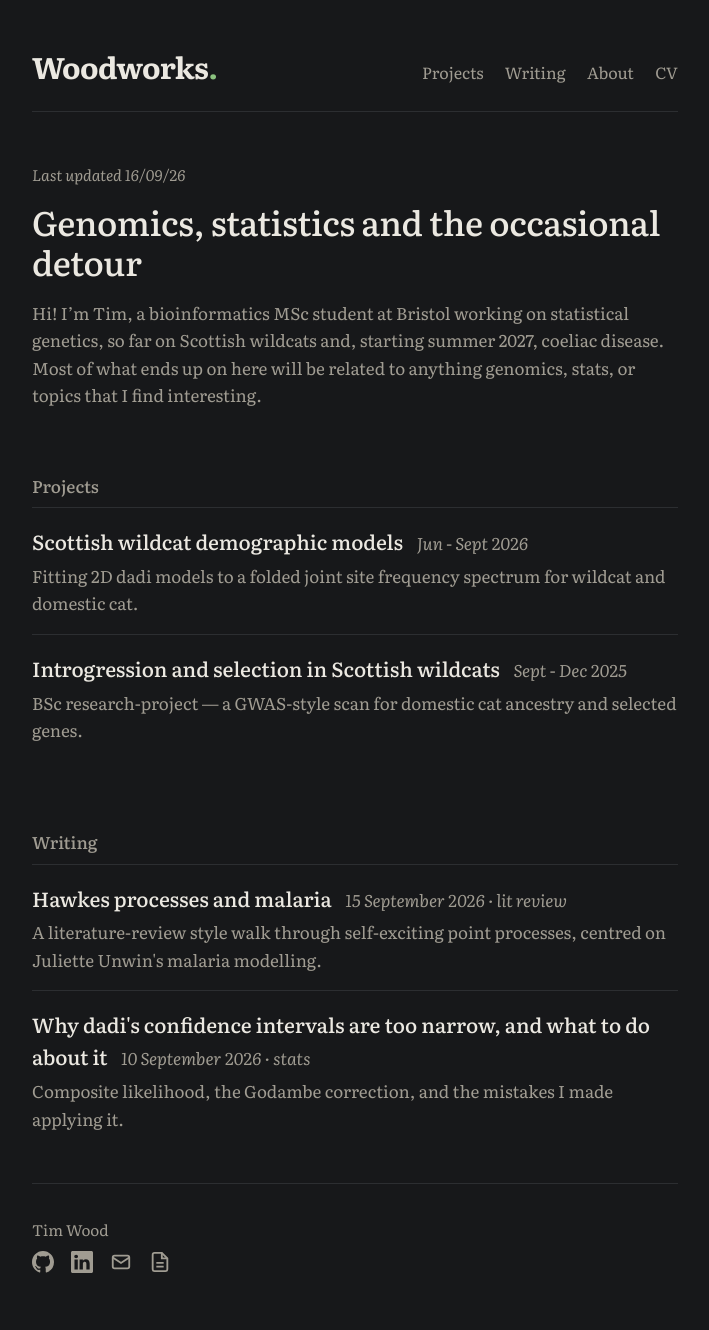
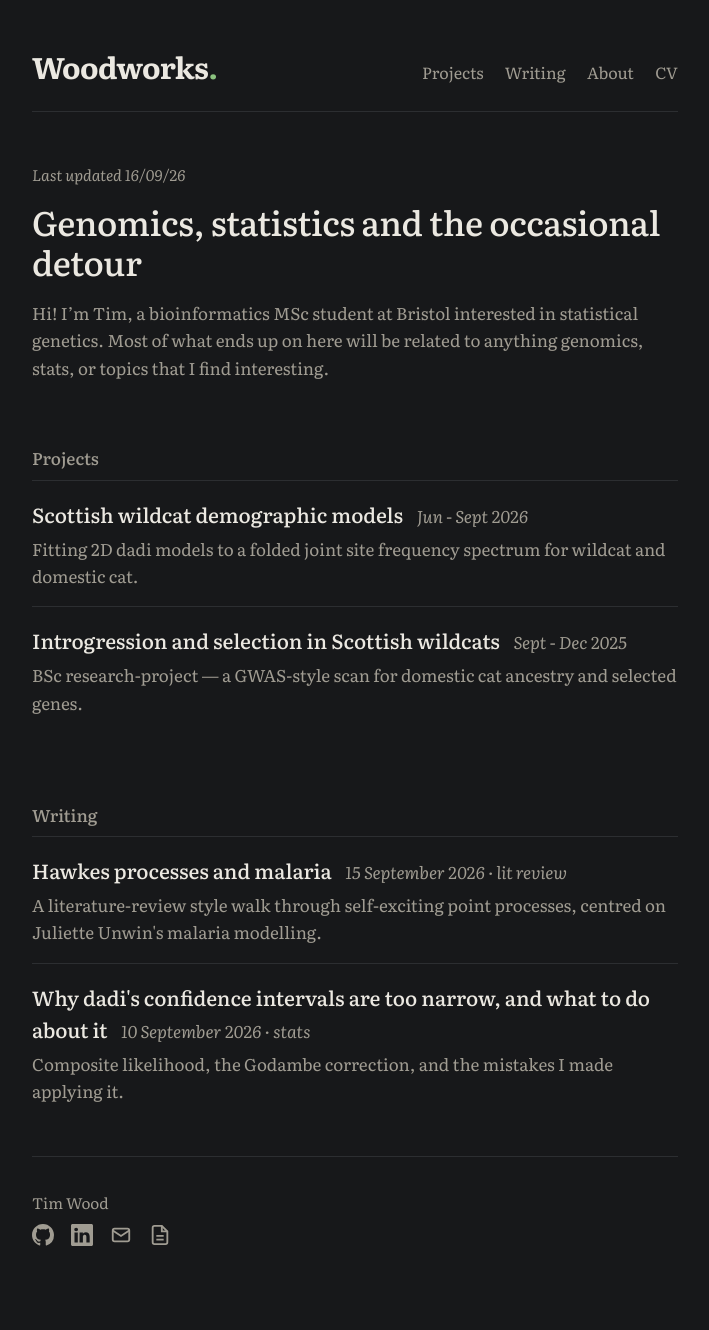
Before and after one commit to timj-wood/timj-wood.github.io, a Jekyll site: the page built from index.md, in a window 1280 px wide. Shown: the whole page, without its empty margins (285-994 px from the left). Built offline with Jekyll 4.4.1, drawn with Linux system fonts in a browser that asks for light colours; after the commit the page ends 1303 px from its top, so only the background shows below that.

Commit message:
Update introduction in index.md
Removed specific projects from introduction for brevity.

```diff
--- a/index.md
+++ b/index.md
@@ -2,4 +2,4 @@
 layout: home
 title: Home
 ---
-Hi! I'm Tim, a bioinformatics MSc student at Bristol working on statistical genetics, so far on Scottish wildcats and, starting summer 2027, coeliac disease. Most of what ends up on here will be related to anything genomics, stats, or topics that I find interesting.
+Hi! I'm Tim, a bioinformatics MSc student at Bristol interested in statistical genetics. Most of what ends up on here will be related to anything genomics, stats, or topics that I find interesting.
```
